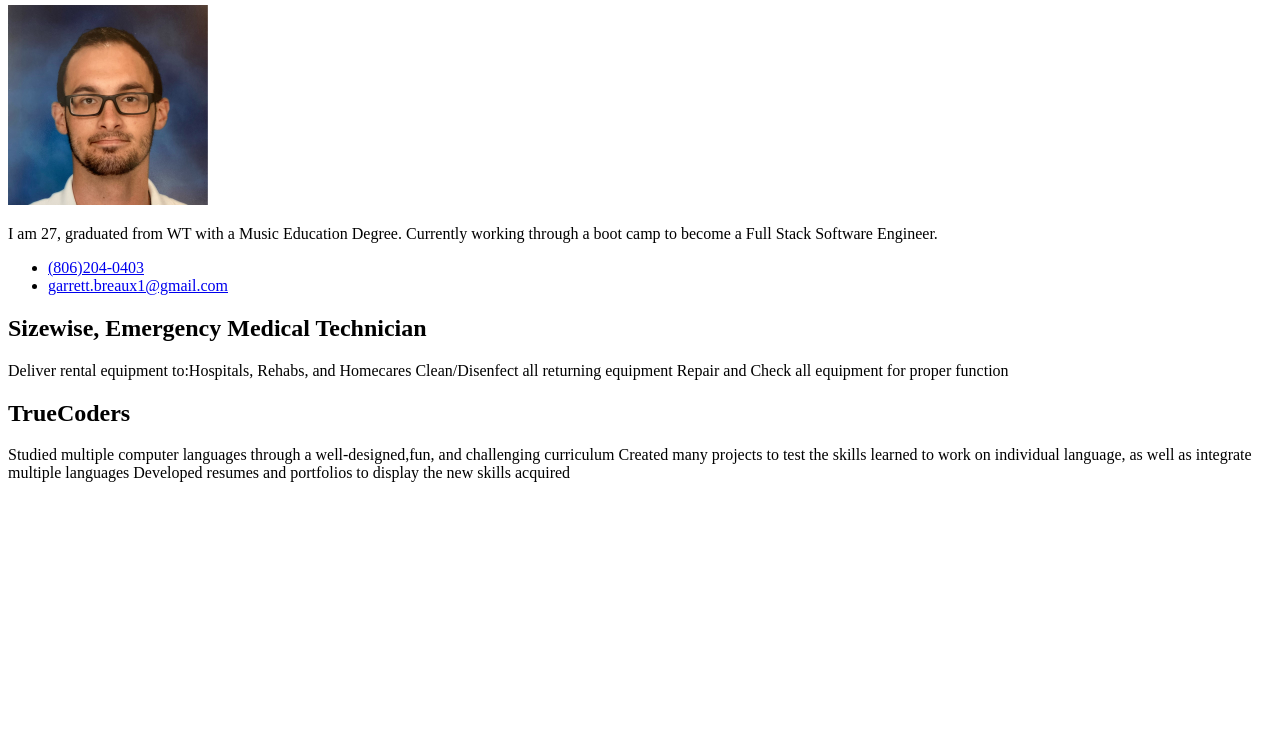
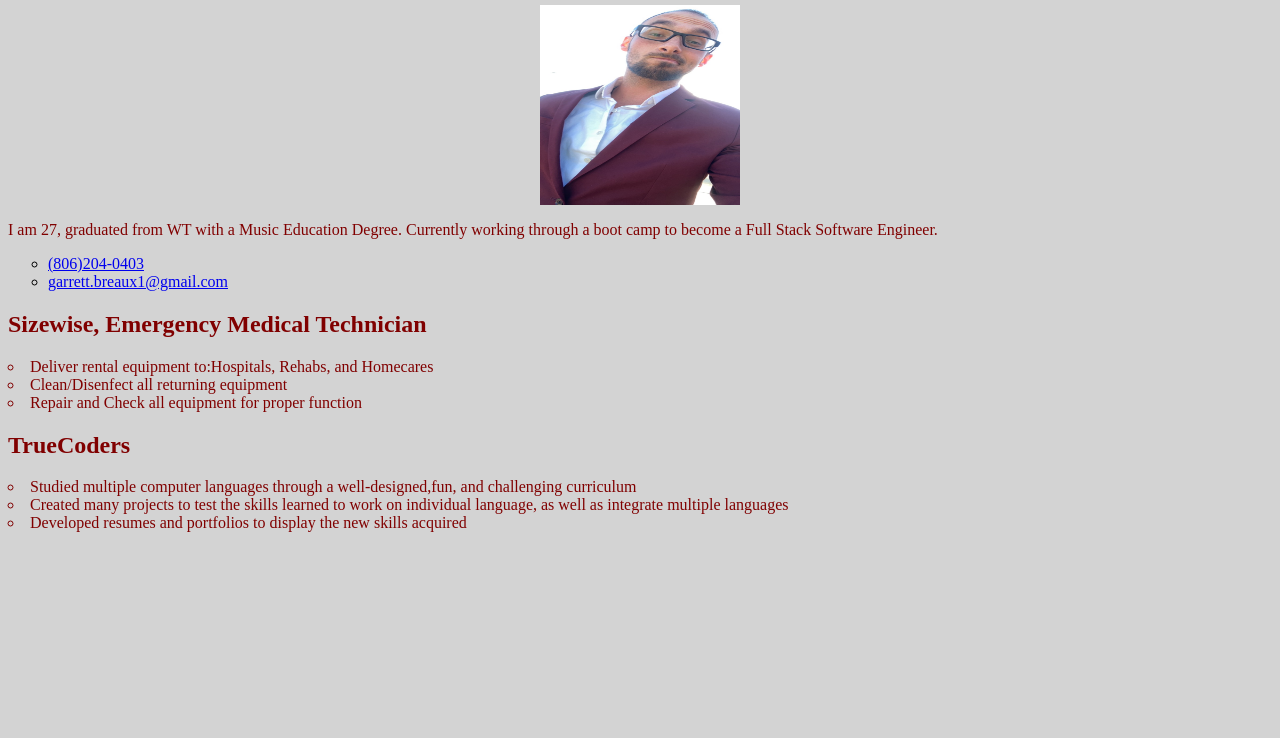
Before and after one commit to garrett-breaux258/HTMLexercise, a plain HTML site: page index.html in a window 1280 px wide. Shown: the part 62-800 px from the top of the page. Drawn offline with Linux system fonts and the light colour scheme.

Commit message:
Added some style

```diff
--- a/index.html
+++ b/index.html
@@ -4,12 +4,29 @@
     <meta charset="UTF-8">
     <meta http-equiv="X-UA-Compatible" content="IE=edge">
     <meta name="viewport" content="width=device-width, initial-scale=1.0">
+    <Link rel= "stylesheet" href = "style.css">
+        <style>
+            section{color:maroon;}
+            html{background-color: lightgray;}
+           #Name{text-align: center;}
+           img.picture {
+                            display: block;
+                            margin-left: auto;
+                            margin-right: auto }
+            li{
+                list-style-type: circle;
+            }
+
+
+
+
+        </style>
     <title>Garrett Breaux</title>
 </head>
 <body>
     <section>
-        <h1>Garrett Breaux</h1>
-        <img src="images/Profile Pic.jpeg" alt="Garrett's Picture" width ="200" height="200">
+        <h1 id="Name">Garrett Breaux</h1>
+        <img class="picture" src="images/IMG_0485.JPG" alt="Garrett's Picture" width ="200" height="200">
         <p>I am 27, graduated from WT with a Music Education Degree.
             Currently working through a boot camp to become a Full Stack Software Engineer.
         </p>
@@ -20,17 +37,18 @@
     </ul>
     <section>
         <h1>Sizewise, Emergency Medical Technician</h1>
-        <p>Deliver rental equipment to:Hospitals, Rehabs, and Homecares
-            Clean/Disenfect all returning equipment
-            Repair and Check all equipment for proper function
+        <p>
+            <li>Deliver rental equipment to:Hospitals, Rehabs, and Homecares</li>
+            <li>Clean/Disenfect all returning equipment</li>
+            <li>Repair and Check all equipment for proper function</li>
         </p>
     </section>
     <section>
         <h1>TrueCoders</h1>
         <p>
-            Studied multiple computer languages through a well-designed,fun, and challenging curriculum
-            Created many projects to test the skills learned to work on individual language, as well as integrate multiple languages
-            Developed resumes and portfolios to display the new skills acquired
+            <li>Studied multiple computer languages through a well-designed,fun, and challenging curriculum</li>
+            <li>Created many projects to test the skills learned to work on individual language, as well as integrate multiple languages</li>
+            <li>Developed resumes and portfolios to display the new skills acquired</li>
         </p>
     </section>
 
```
Also changed, not shown: Images/IMG_0485.JPG (added), Images/Profile Pic.jpeg (deleted), style.css (added).
